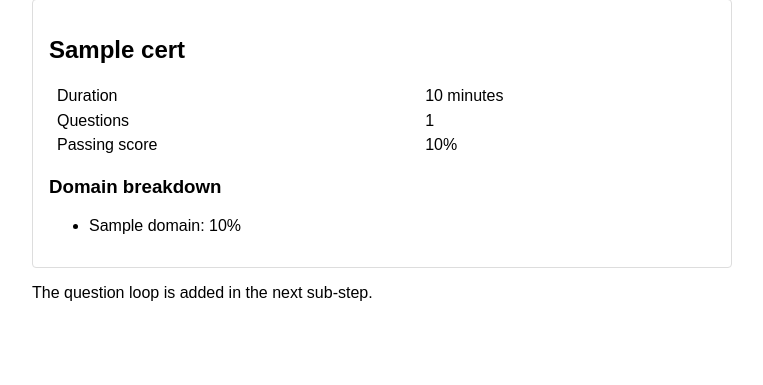
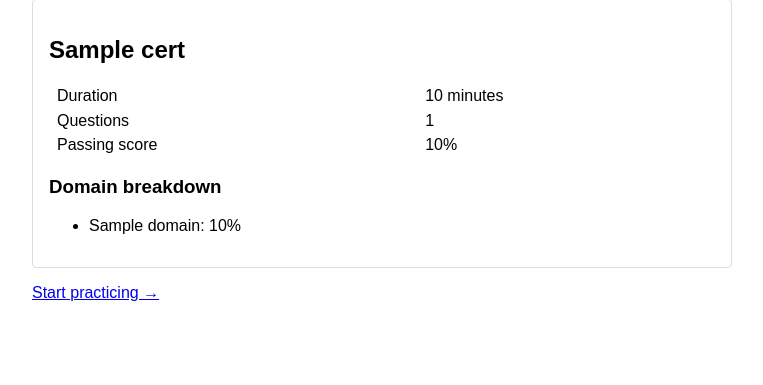
Before and after one commit to DHalleTableau/SalesforceCertStudy, a Python web app: template templates/session_overview.html in a window 1280 px wide. Shown: the part 125-510 px from the top of the page, without its empty margins (258-1021 px from the left). Run offline with Jinja, Linux system fonts and the light colour scheme; the template is opened without the code that fills it: most values are stand-ins (such as "Sample title", 1, 10 or a date in 2020).

Commit message:
Fix stale placeholder on overview page: link to the question loop

```diff
--- a/templates/session_overview.html
+++ b/templates/session_overview.html
@@ -40,6 +40,6 @@
   </div>
   {% endfor %}
 
-  <p>The question loop is added in the next sub-step.</p>
+  <p><a href="{{ url_for('session_question', session_id=session.id) }}">Start practicing &rarr;</a></p>
 </body>
 </html>
```
